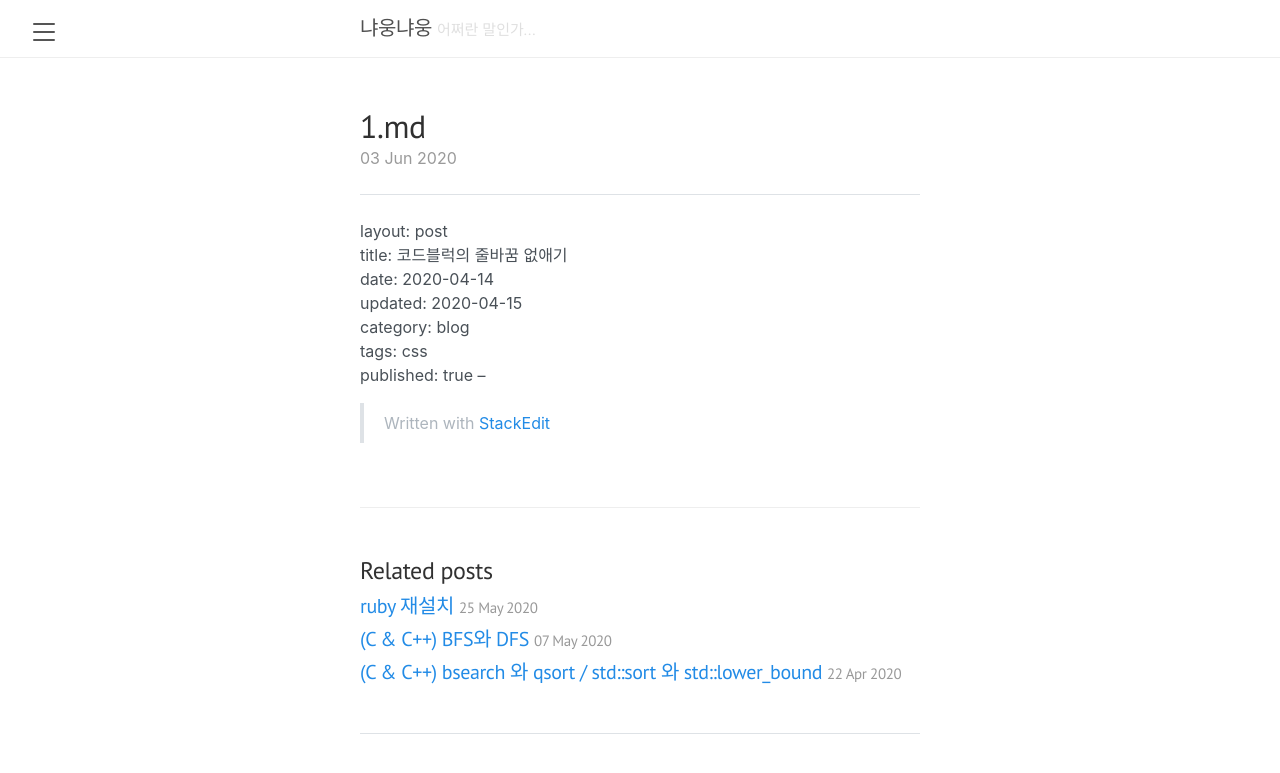
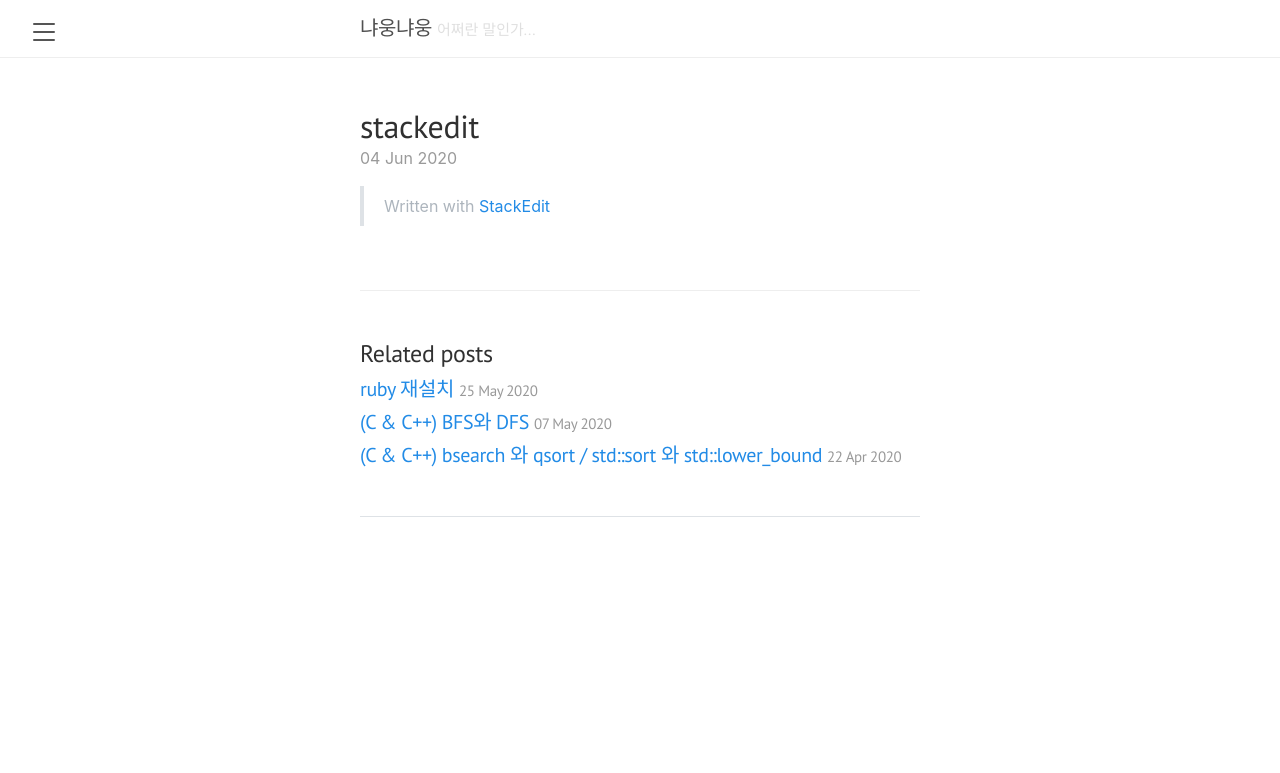
Before and after one commit to nyaooooong/nyaooooong.github.io, a Jekyll site: the page built from _posts/2020-06-03-1.md.md, in a window 1280 px wide. Shown: the top 773 px of the page. Built offline with Jekyll 4.4.1, drawn with Linux system fonts in a browser that asks for light colours; our own code applies the rules of GitHub Pages for plain Markdown files.

Commit message:
_posts/2020-06-03-1.md.md updated from https://stackedit.io/

```diff
--- a/_posts/2020-06-03-1.md.md
+++ b/_posts/2020-06-03-1.md.md
@@ -1,14 +1,15 @@
 ---
 layout: post
-title: 코드블럭의 줄바꿈 없애기
-date: 2020-04-14
-updated: 2020-04-15
-category: blog
-tags: css
+title: stackedit
+date: 2020-06-04
+updated: 2020-06-04
+category: tool
+tags: stackedit markdown-editor
 published: true
---
+---
+
 
 > Written with [StackEdit](https://stackedit.io/)
 <!--stackedit_data:
-eyJoaXN0b3J5IjpbMTAyOTAyMzY3NCwxNjk2OTI0MDk4XX0=
+eyJoaXN0b3J5IjpbLTE2MjkyMjMxNDEsMTY5NjkyNDA5OF19
 -->
```
